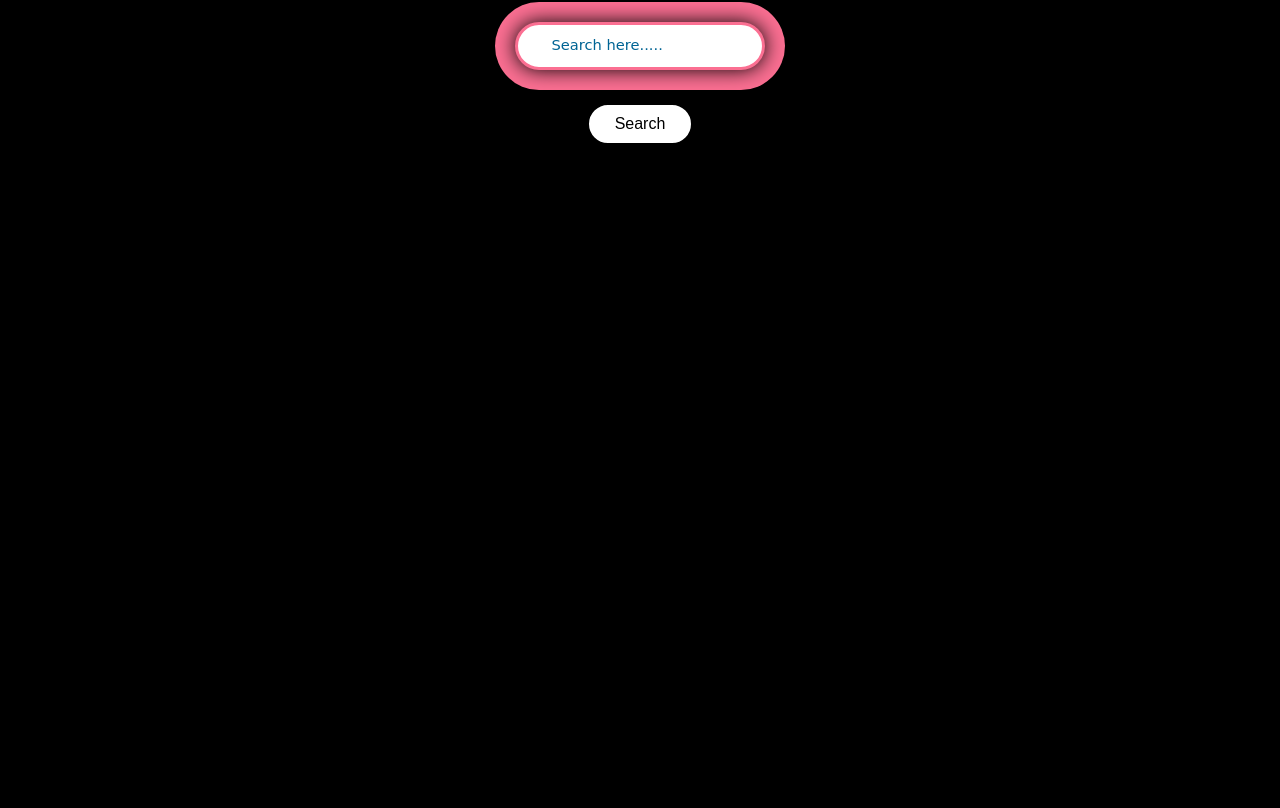
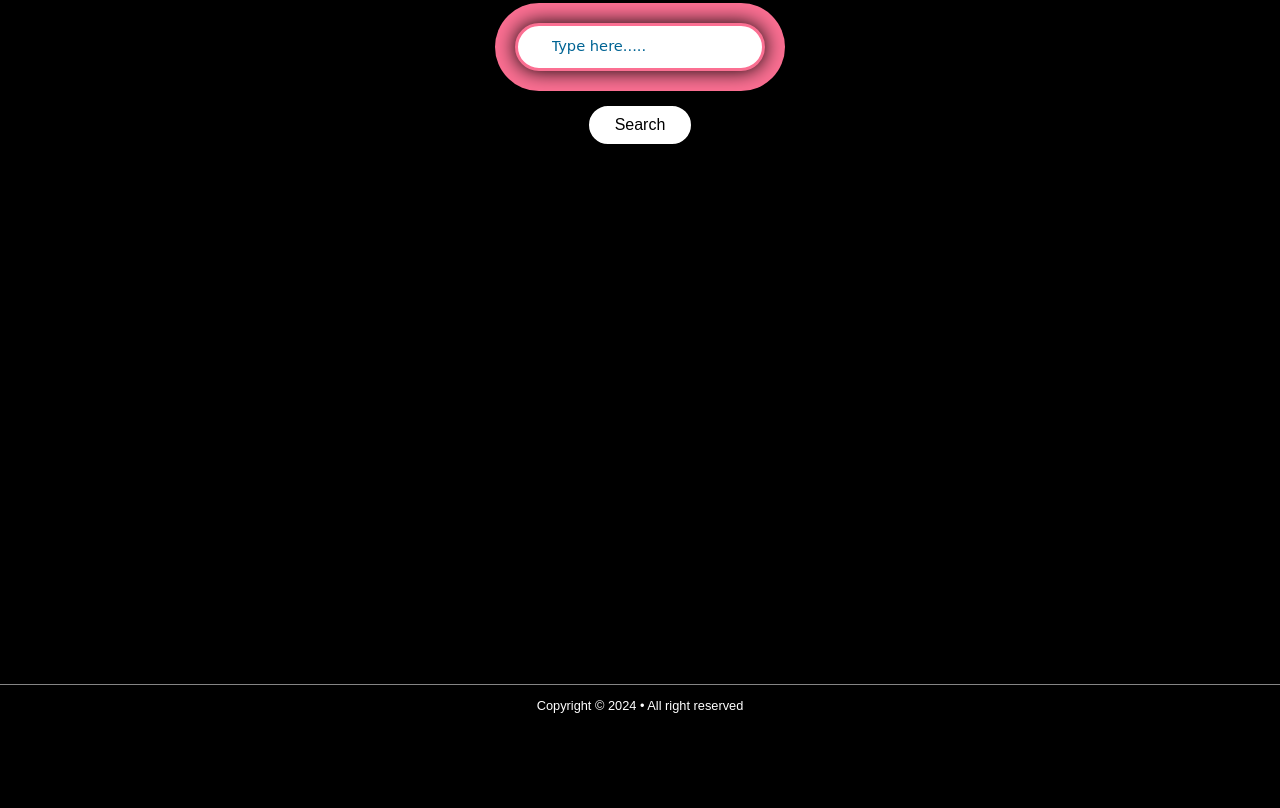
Before and after one commit to GokulM-IT/Tv_Shows_API, a plain HTML site: page index.html in a window 1280 px wide. Shown: the part 60-868 px from the top of the page. After the commit the page ends 800 px from the top, so only its background shows below. Drawn offline with nearby package versions, Linux system fonts and the light colour scheme.

Commit message:
fix:UI change

```diff
--- a/app.js
+++ b/app.js
@@ -13,8 +13,8 @@ const setShowImage = (datas) => {
             const randomRating = Math.floor(Math.random() * 5) + 5;
 
             img.src = result.show.image.medium;
-            rating.innerHTML = result.show.rating.average ? '⭐' + result.show.rating.average : '⭐' + randomRating;
-            name.innerHTML = result.show.name.length > 18 ? result.show.name.slice(0, 18) + '...' : result.show.name;
+            rating.innerHTML = result.show.rating.average ? `⭐ ${result.show.rating.average}` : `⭐ ${randomRating}`;
+            name.innerHTML = result.show.name.length > 18 ? `${result.show.name.substring(0, 18)}...` : result.show.name;
             div.append(img, rating, name);
             container.append(div);
         }
--- a/index.html
+++ b/index.html
@@ -15,13 +15,16 @@
     <h1>TV Shows!</h1>
     <section id="form-container">
         <form>
-            <input name='query' type="text" placeholder="Search here....." autocomplete="off">
+            <input name='query' type="text" placeholder="Type here....." autocomplete="off">
             <div id="btn-container">
                 <button>Search</button>
             </div>
         </form>
     </section>
     <div id="container"></div>
+    <footer>
+        <span>Copyright &copy; 2024 • All right reserved</span>
+    </footer>
 
     <script src="https://cdn.jsdelivr.net/npm/axios@1.6.7/dist/axios.min.js"></script>
     <script src="./app.js"></script>
--- a/style.css
+++ b/style.css
@@ -1,18 +1,25 @@
-html {
-    background-color: #000000;
-}
-
 * {
     box-sizing: border-box;
     margin: 0;
 }
 
+html {
+    background-color: #000000;
+}
+
+body {
+    display: flex;
+    flex-direction: column;
+    height: 100vh;
+}
+
 h1 {
-    text-align:  center;
+    text-align: center;
     color: #ffffff;
     font-family: "Monoton", sans-serif;
     font-weight: 400;
     font-style: normal;
+    border-bottom: 1px solid #959595e4;
 }
 
 #form-container {
@@ -27,14 +34,14 @@ h1 {
     padding: 1em 2.5em;
     border: 3px solid #fb6f92;
     border-radius: 50px;
-    box-shadow: 0px 0px 20px 0px, 0px 0px 0px 20px #fb6f92;;
+    box-shadow: 0px 0px 20px 0px, 0px 0px 0px 20px #fb6f92;
     outline: none;
 }
 
 ::placeholder {
     font-size: 1.1em;
     color: #006494;
-    font-family:  cursive, sans-serif;
+    font-family: cursive, sans-serif;
     font-optical-sizing: auto;
     font-weight: normal;
     font-style: normal;
@@ -65,9 +72,8 @@ h1 {
 }
 
 #container {
-    height: 100vh;
     width: 100%;
-    margin-top: 18px;
+    margin: 18px 0;
     display: flex;
     flex-wrap: wrap;
     justify-content: center;
@@ -92,3 +98,14 @@ h1 {
     margin: 0.2em 0;
     margin-left: 0.3em;
 }
+
+footer {
+    height: 7vh;
+    font-family: sans-serif;
+    margin-top: auto;
+    padding: 1em;
+    font-size: 0.8em;
+    text-align: center;
+    color: #ffffff;
+    border-top: 1px solid #959595e4;
+}
```
